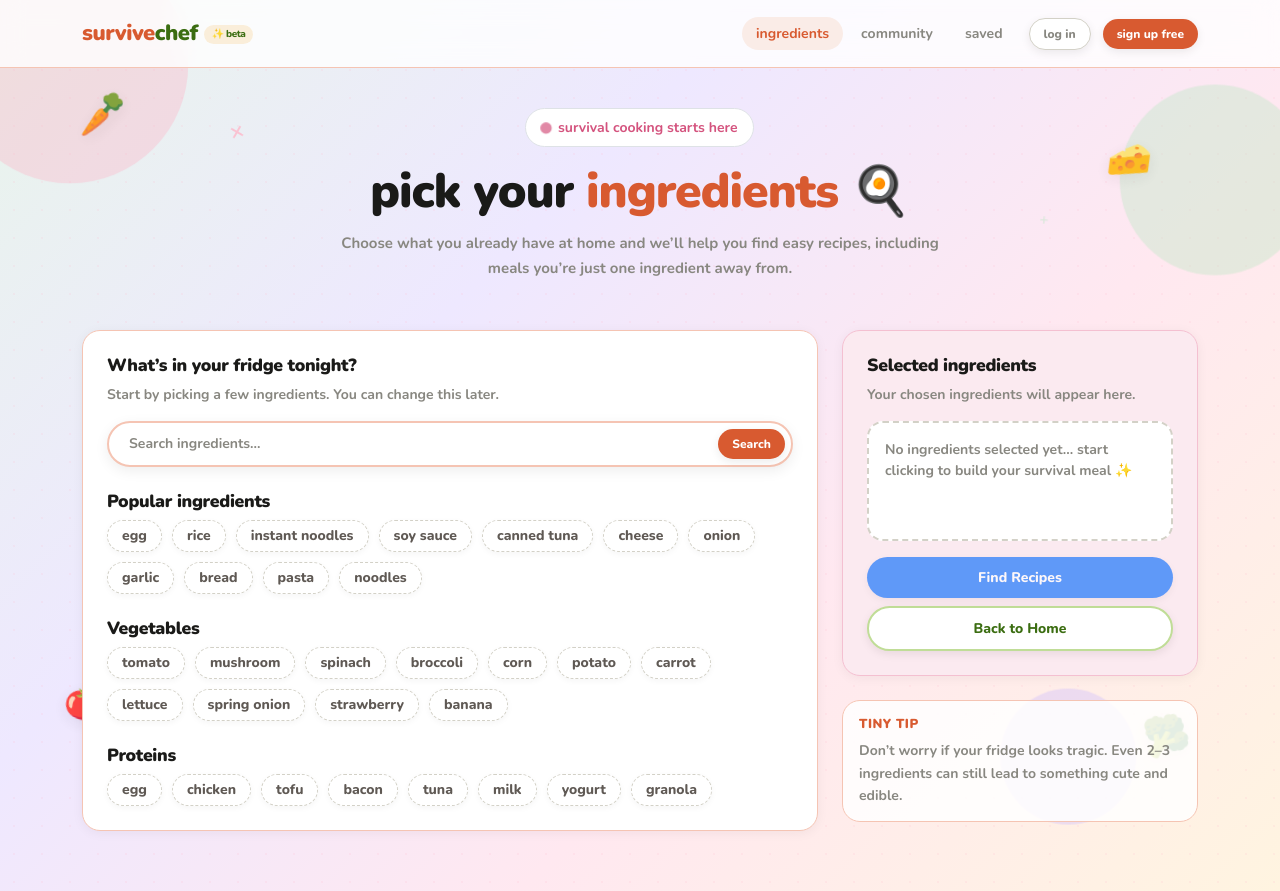
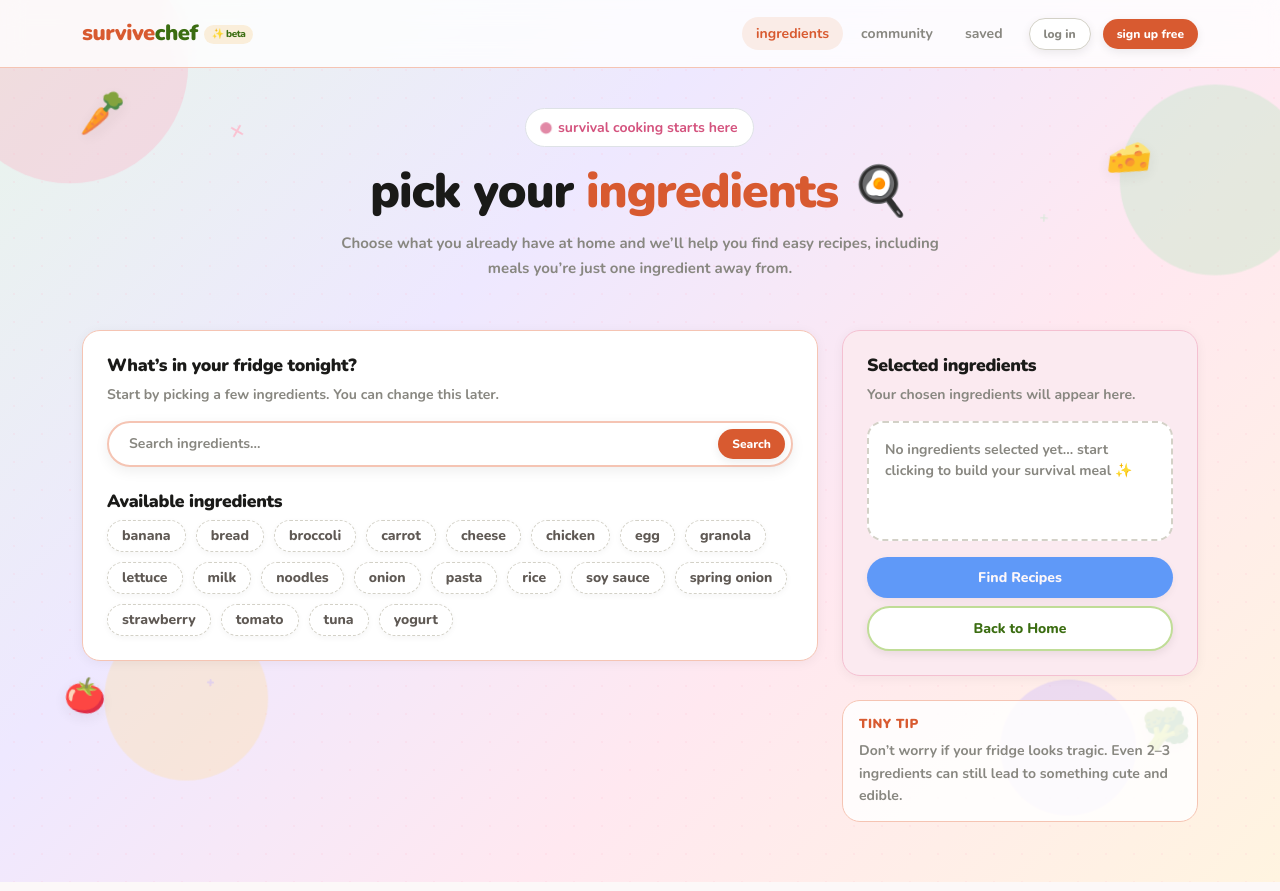
Before and after one commit to xAmyyang/cits5505, a Flask app: page /ingredients in a window 1280 px wide. Run offline with Flask 3, Linux system fonts and the light colour scheme.

Commit message:
Generate ingredient picker from recipe data

```diff
--- a/app.py
+++ b/app.py
@@ -57,6 +57,15 @@ def categorize_recipes(selected_ingredients):
             one_away_matches.append(recipe_with_gap)
 
     return exact_matches, one_away_matches
+
+
+def get_all_ingredients():
+    ingredients = {
+        ingredient
+        for recipe in load_recipes()
+        for ingredient in recipe["ingredients"]
+    }
+    return sorted(ingredients)
 
 
 def get_saved_recipe_ids(user_id):
@@ -224,7 +233,10 @@ def ingredient_selection():
                 )
             )
 
-    return render_template("ingredient-selection.html")
+    return render_template(
+        "ingredient-selection.html",
+        available_ingredients=get_all_ingredients(),
+    )
 
 
 @app.route("/results")
--- a/templates/ingredient-selection.html
+++ b/templates/ingredient-selection.html
@@ -113,51 +113,12 @@
                 <button class="btn btn-primary btn-sm" type="button" id="ingredientSearchBtn">Search</button>
               </div>
 
-              <div class="mb-4">
-                <h3 class="sc-section-title">Popular ingredients</h3>
+              <div class="mb-0">
+                <h3 class="sc-section-title">Available ingredients</h3>
                 <div class="sc-chip-group">
-                  <button type="button" class="sc-chip inactive" data-ingredient="egg">egg</button>
-                  <button type="button" class="sc-chip inactive" data-ingredient="rice">rice</button>
-                  <button type="button" class="sc-chip inactive" data-ingredient="instant noodles">instant noodles</button>
-                  <button type="button" class="sc-chip inactive" data-ingredient="soy sauce">soy sauce</button>
-                  <button type="button" class="sc-chip inactive" data-ingredient="canned tuna">canned tuna</button>
-                  <button type="button" class="sc-chip inactive" data-ingredient="cheese">cheese</button>
-                  <button type="button" class="sc-chip inactive" data-ingredient="onion">onion</button>
-                  <button type="button" class="sc-chip inactive" data-ingredient="garlic">garlic</button>
-                  <button type="button" class="sc-chip inactive" data-ingredient="bread">bread</button>
-                  <button type="button" class="sc-chip inactive" data-ingredient="pasta">pasta</button>
-                  <button type="button" class="sc-chip inactive" data-ingredient="noodles">noodles</button>
-                </div>
-              </div>
-
-              <div class="mb-4">
-                <h3 class="sc-section-title">Vegetables</h3>
-                <div class="sc-chip-group">
-                  <button type="button" class="sc-chip inactive" data-ingredient="tomato">tomato</button>
-                  <button type="button" class="sc-chip inactive" data-ingredient="mushroom">mushroom</button>
-                  <button type="button" class="sc-chip inactive" data-ingredient="spinach">spinach</button>
-                  <button type="button" class="sc-chip inactive" data-ingredient="broccoli">broccoli</button>
-                  <button type="button" class="sc-chip inactive" data-ingredient="corn">corn</button>
-                  <button type="button" class="sc-chip inactive" data-ingredient="potato">potato</button>
-                  <button type="button" class="sc-chip inactive" data-ingredient="carrot">carrot</button>
-                  <button type="button" class="sc-chip inactive" data-ingredient="lettuce">lettuce</button>
-                  <button type="button" class="sc-chip inactive" data-ingredient="spring onion">spring onion</button>
-                  <button type="button" class="sc-chip inactive" data-ingredient="strawberry">strawberry</button>
-                  <button type="button" class="sc-chip inactive" data-ingredient="banana">banana</button>
-                </div>
-              </div>
-
-              <div class="mb-0">
-                <h3 class="sc-section-title">Proteins</h3>
-                <div class="sc-chip-group">
-                  <button type="button" class="sc-chip inactive" data-ingredient="egg">egg</button>
-                  <button type="button" class="sc-chip inactive" data-ingredient="chicken">chicken</button>
-                  <button type="button" class="sc-chip inactive" data-ingredient="tofu">tofu</button>
-                  <button type="button" class="sc-chip inactive" data-ingredient="bacon">bacon</button>
-                  <button type="button" class="sc-chip inactive" data-ingredient="tuna">tuna</button>
-                  <button type="button" class="sc-chip inactive" data-ingredient="milk">milk</button>
-                  <button type="button" class="sc-chip inactive" data-ingredient="yogurt">yogurt</button>
-                  <button type="button" class="sc-chip inactive" data-ingredient="granola">granola</button>
+                  {% for ingredient in available_ingredients %}
+                  <button type="button" class="sc-chip inactive" data-ingredient="{{ ingredient }}">{{ ingredient }}</button>
+                  {% endfor %}
                 </div>
               </div>
             </div>
```
